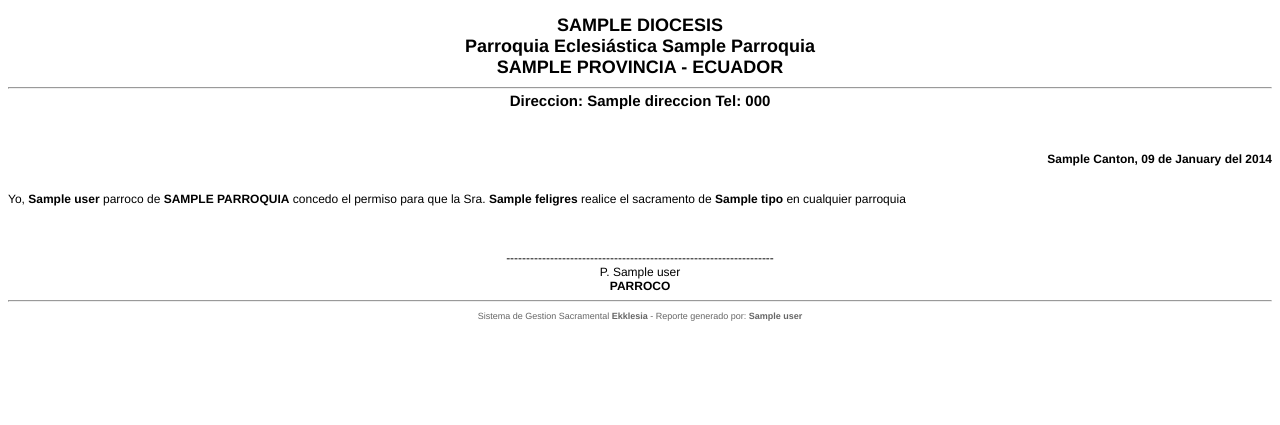
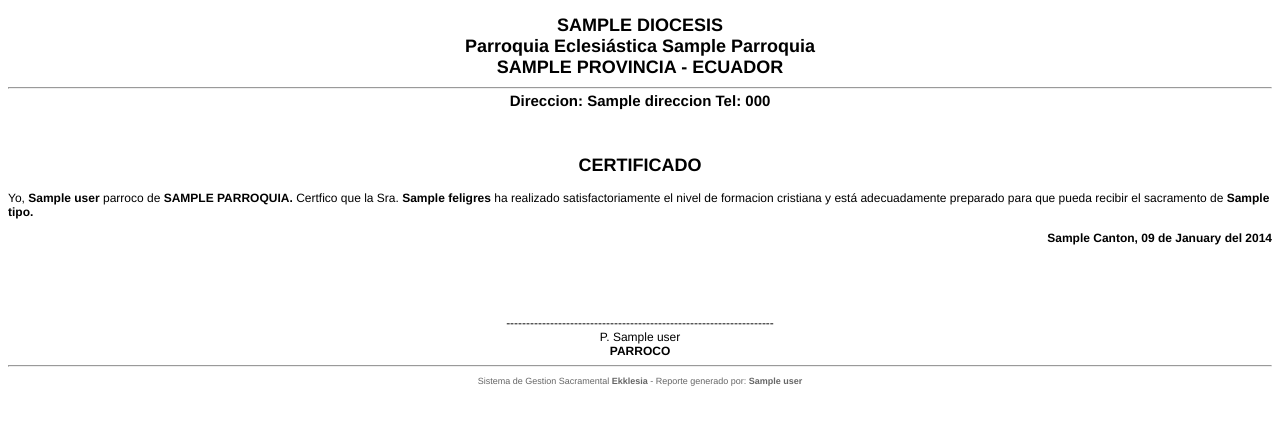
Before and after one commit to luchitoflores/gestionparroquial, a Django app: template sacramentos/templates/reportes/reporte_permiso.html in a window 1280 px wide. Shown: the top 425 px of the page. Run offline with Django 3.2, Linux system fonts and the light colour scheme; the template is opened without the code that fills it: most values are stand-ins (such as "Sample title", 1, 10 or a date in 2020); parts of the project's set-up code (start-up, migrations or seed data) failed here and were passed over.

Commit message:
Cambio den reporte permisos

```diff
--- a/sacramentos/templates/reportes/reporte_permiso.html
+++ b/sacramentos/templates/reportes/reporte_permiso.html
@@ -45,8 +45,11 @@ body {
 
 	</center>
 	<br/>
-	<p align='right'> <strong>{{asignacion.parroquia.direccion.canton.nombre|title}}, {%now "d"%} de {%now "F"%} del {%now "Y"%}</strong></p><br/>
-	{{"Yo, "}} <strong>{{cura.persona.user.get_full_name}}</strong> {{"parroco de "}} <strong>{{asignacion.parroquia|upper}}</strong> {{"concedo el permiso para que"}}
+	<center>
+		<h2>{{"CERTIFICADO"}}</h2>
+	</center>
+	{{"Yo, "}} <strong>{{cura.persona.user.get_full_name}}</strong> {{"parroco de "}} <strong>{{asignacion.parroquia|upper}}{{"."}}</strong>
+	{{"Certfico que"}}
 	{%if 'm' in feligres.sexo%}
 	{{"el Sr. "}}
 
@@ -55,8 +58,8 @@ body {
 	{%else%}
 	{{"la Sra. "}}
 	{%endif%}
-	<strong>{{feligres}}</strong> {{"realice el sacramento de "}} <strong>{{tipo}}</strong> {{"en cualquier parroquia"}} <br>
-
+	<strong>{{feligres}}</strong> {{"ha realizado satisfactoriamente el nivel de formacion cristiana y está adecuadamente preparado para que pueda recibir el sacramento de "}} <strong>{{tipo}}{{"."}}</strong><br>
+	<p align='right'> <strong>{{asignacion.parroquia.direccion.canton.nombre|title}}, {%now "d"%} de {%now "F"%} del {%now "Y"%}</strong></p><br/>
 	<br><br><br>
 
 
```
